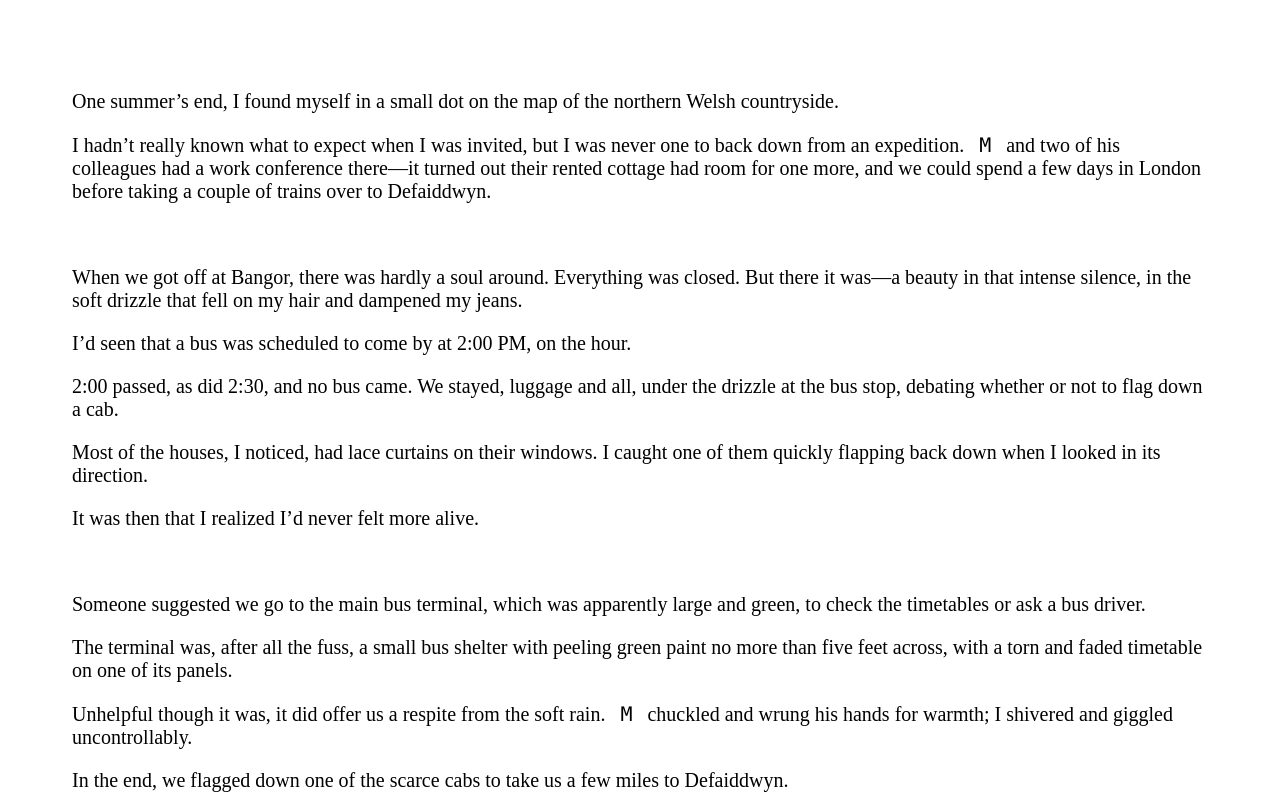
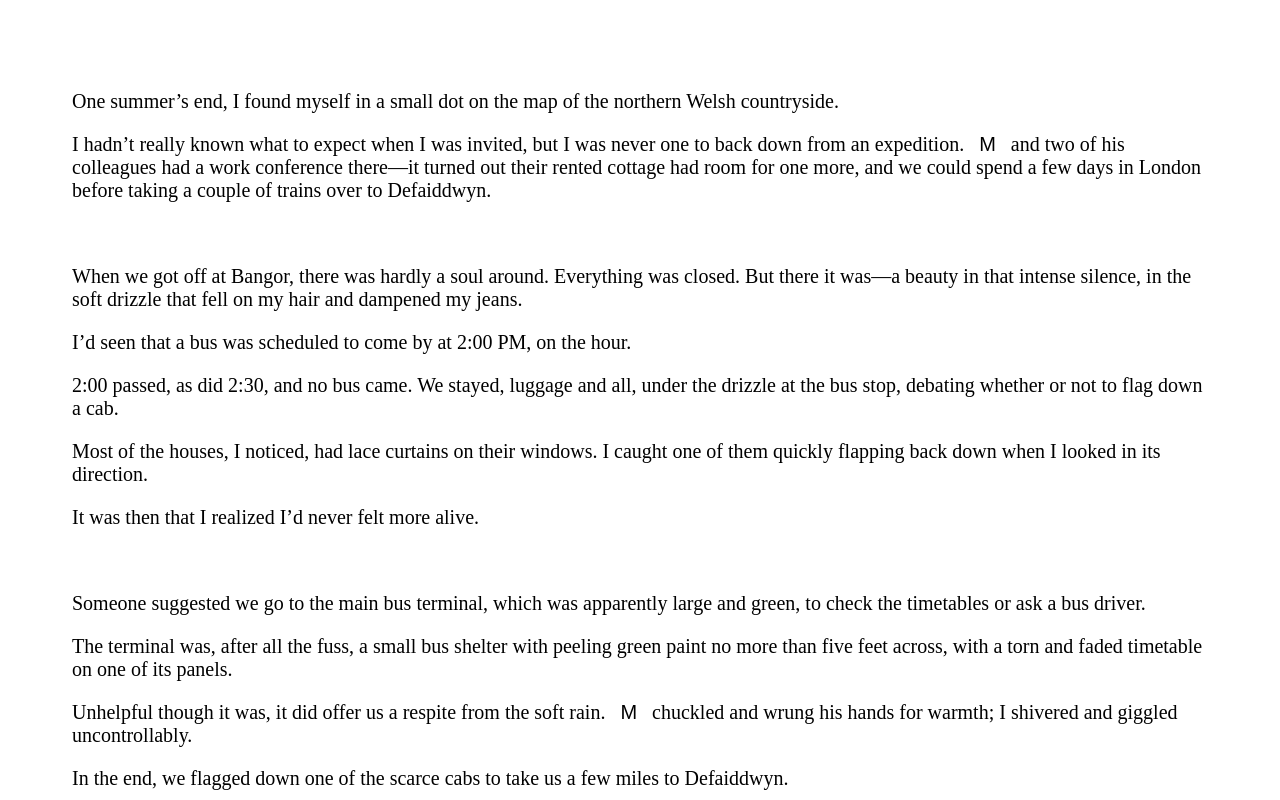
Before and after one commit to sqooaren/hiraeth, a plain HTML site: page index.html in a window 1280 px wide. Shown: the part 2840-3640 px from the top of the page. Drawn offline with Linux system fonts and the light colour scheme; a web font is replaced by a local one.

Commit message:
sans serif for letter

```diff
--- a/styles.css
+++ b/styles.css
@@ -46,7 +46,7 @@ hr {
 }
 
 .isolated-letter {
-    font-family: "Consolas", monospace;
+    font-family: "Arial", sans-serif;
     padding: 10px;
 }
 
```
